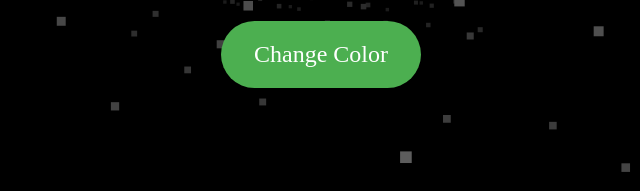
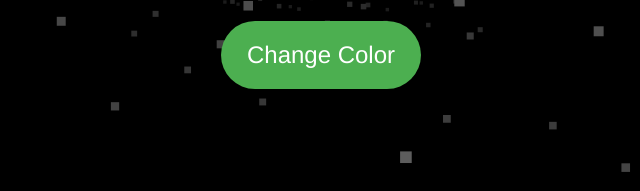
Before and after one commit to patriciadewiratih/challenge2, a plain HTML site: page index.html in a window 1280 px wide. Shown: the part 443-634 px from the top of the page, 319-959 px from the left. Drawn offline with nearby package versions, Linux system fonts and the light colour scheme.

Commit message:
Update style.css

```diff
--- a/styles/style.css
+++ b/styles/style.css
@@ -22,7 +22,7 @@ canvas{
 }
 
 body{
-    font-family: 'exo 2', sans-serif;
+    font-family: 'helvetica neue', sans-serif;
     text-align: center;
     color: white;
 }
@@ -88,7 +88,7 @@ img{
     overflow: hidden;
     cursor: pointer;
     margin-top: 1em;
-    font-family: 'exo 2';
+    font-family: 'helvetica neue';
   }
 
   .button:after {
```
